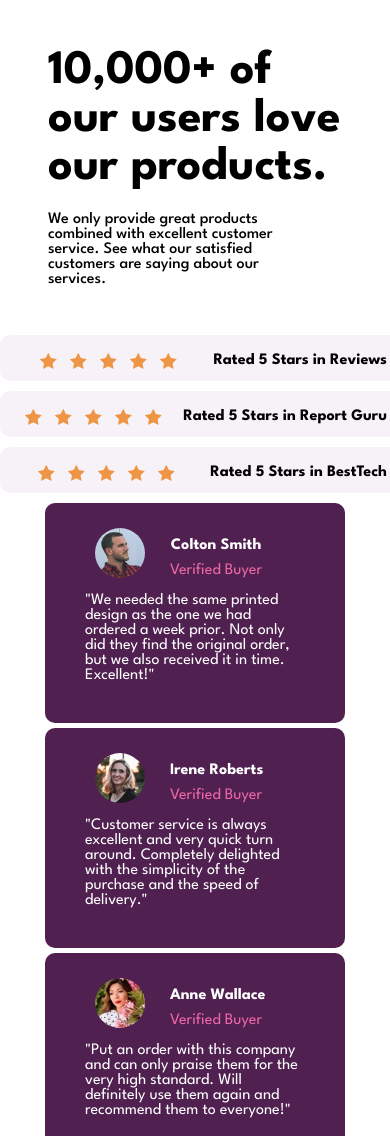
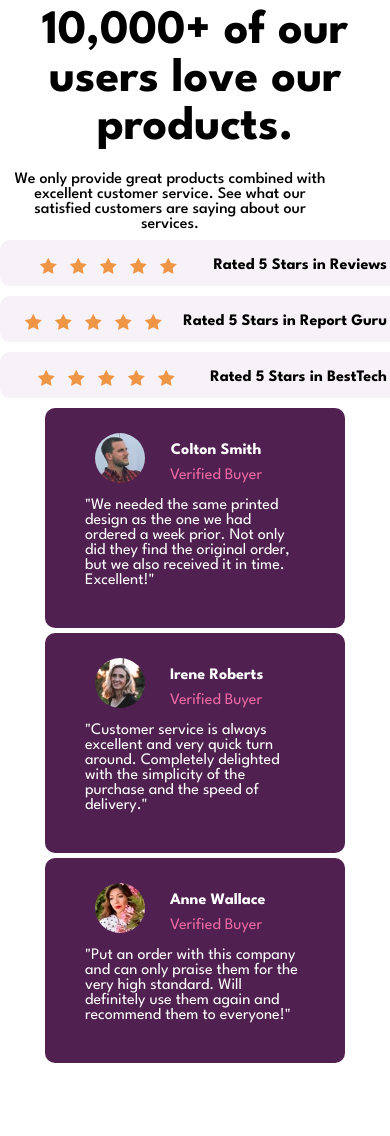
Before and after one commit to lulojrz/social-proof, a plain HTML site: page index.html in a window 390 px wide. Shown: the top 1136 px of the page. After the commit the page ends 1063 px from the top, so only its background shows below. Drawn offline with Linux system fonts and the light colour scheme.

Commit message:
Update style.css

```diff
--- a/style.css
+++ b/style.css
@@ -226,6 +226,11 @@ body {
     .information,.ratings{
         width: 100%;
     }
+      .information{
+        padding: .5rem;
+        text-align: center;
+
+    }
 
 
 
```
